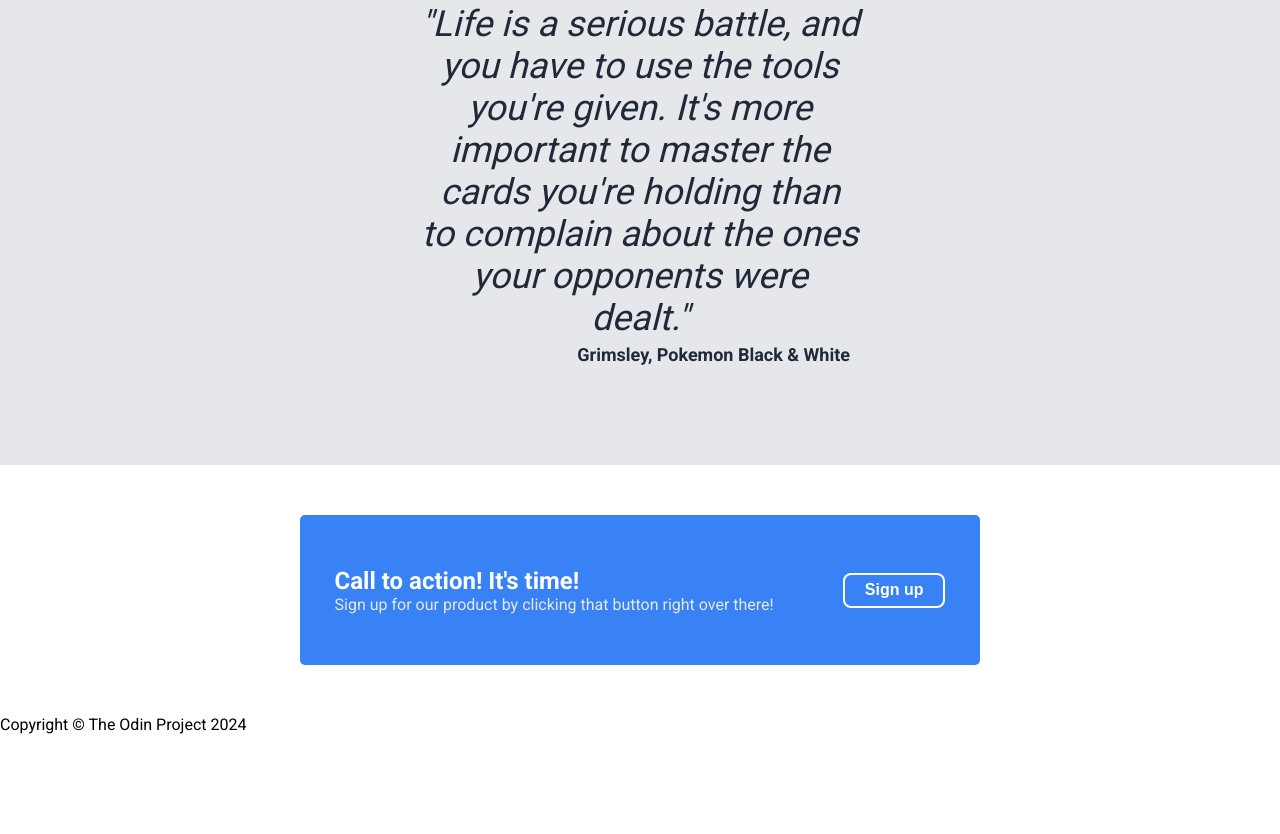
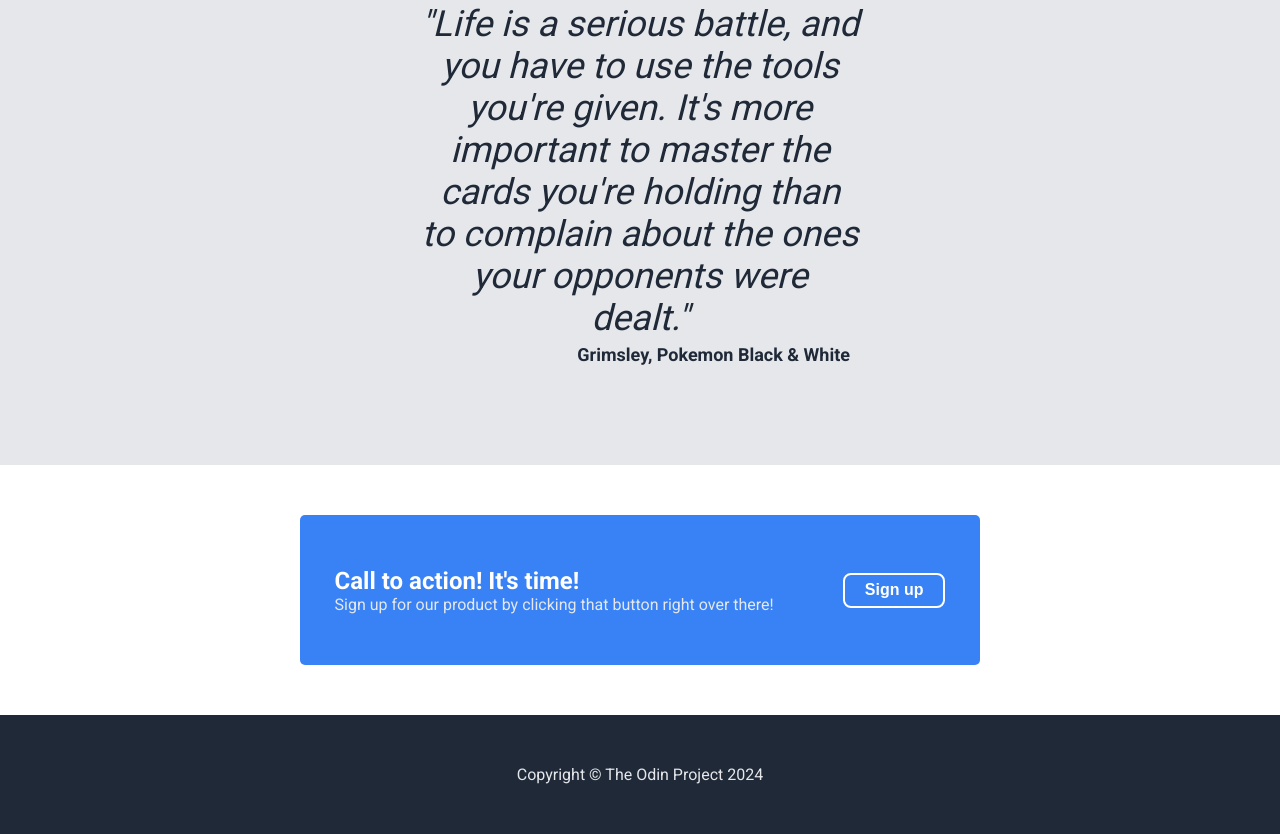
Before and after one commit to friedyakisoba/odin-landing-page, a plain HTML site: page index.html in a window 1280 px wide. Shown: the part 924-1758 px from the top of the page. Before the commit the page ends 1658 px from the top, so only its background shows below. Drawn offline with Linux system fonts and the light colour scheme.

Commit message:
finished footer

```diff
--- a/styles.css
+++ b/styles.css
@@ -243,6 +243,18 @@ img {
     font-size: 16px;
 }
 
+/* footer */
+
+.footer{
+    justify-content: center;
+    align-items: center;
+    background-color:#1F2937;
+    color: #E5E7EB;
+    font: 18px;
+    padding: 50px;
+}
+
+
 /* ---------------------------------------------------------------- */
 
 /* debugging area */
```
